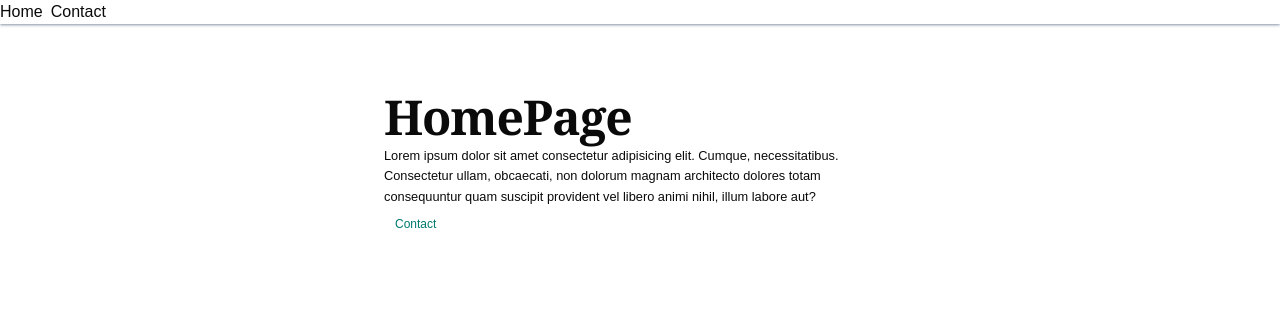
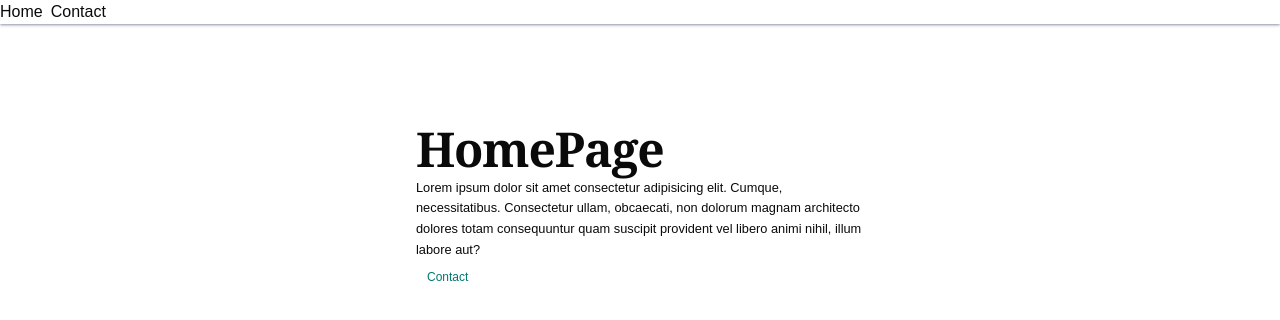
Before and after one commit to dominicpam89/refresher-03-axios-experimentation, a React (Vite) app: page / in a window 1280 px wide. Shown: the top 320 px of the page. Built offline with nearby package versions, Linux system fonts and the light colour scheme.

Commit message:
update UI of main component in RootLayout

```diff
--- a/src/components/RootLayout.tsx
+++ b/src/components/RootLayout.tsx
@@ -10,7 +10,7 @@ export default function RootLayout() {
           <Link to="/contact">Contact</Link>
         </nav>
       </header>
-      <main>
+      <main className="max-w-lg min-w-xs mx-auto p-4 lg:p-8">
         <Outlet />
       </main>
       <TanStackRouterDevtools />
```
